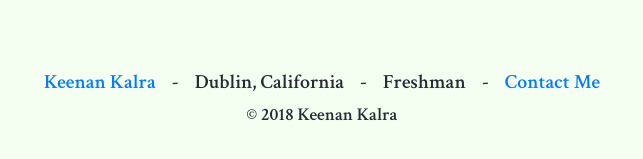
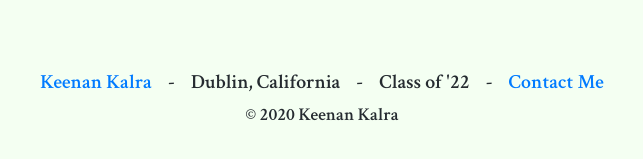
Before and after one commit to kklike32/portfolio, a plain HTML site: page Kalra_AboutMe.html in a window 1280 px wide. Shown: the part 1159-1318 px from the top of the page, 318-961 px from the left. Drawn offline with Linux system fonts and the light colour scheme.

Commit message:
Update Kalra_AboutMe.html

```diff
--- a/Kalra_AboutMe.html
+++ b/Kalra_AboutMe.html
@@ -172,7 +172,7 @@
                         </a>
 
                         &nbsp &nbsp-&nbsp &nbsp Dublin, California
-                        &nbsp &nbsp-&nbsp &nbsp Freshman &nbsp &nbsp-&nbsp &nbsp
+                        &nbsp &nbsp-&nbsp &nbsp Class of '22 &nbsp &nbsp-&nbsp &nbsp
 
                         <a href="Kalra_ContactMe.html">
                         Contact Me
@@ -184,7 +184,7 @@
 
                 <center>
 
-                    <p>&copy; 2018 Keenan Kalra</p>
+                    <p>&copy; 2020 Keenan Kalra</p>
 
                 </center>
 
```
